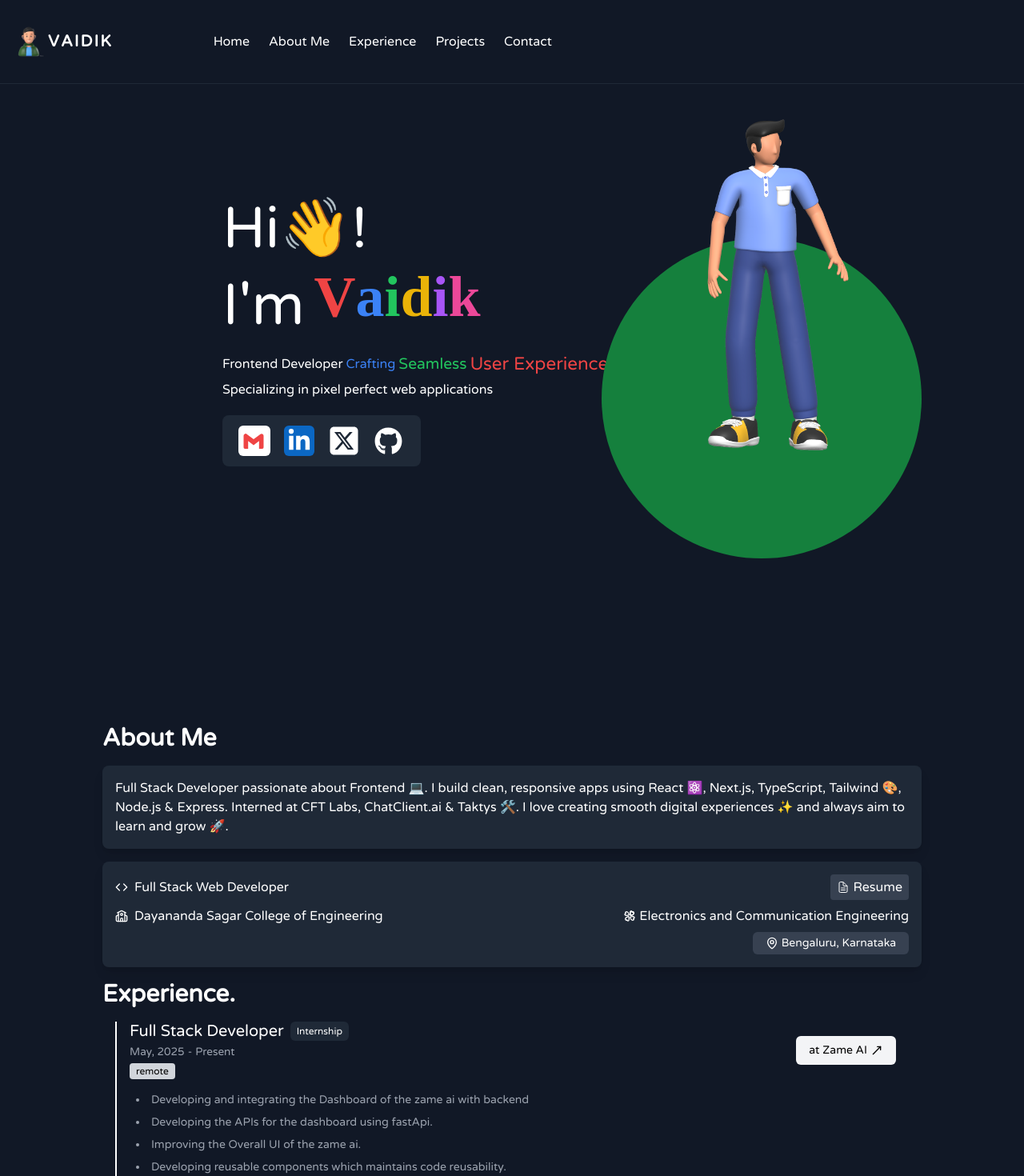
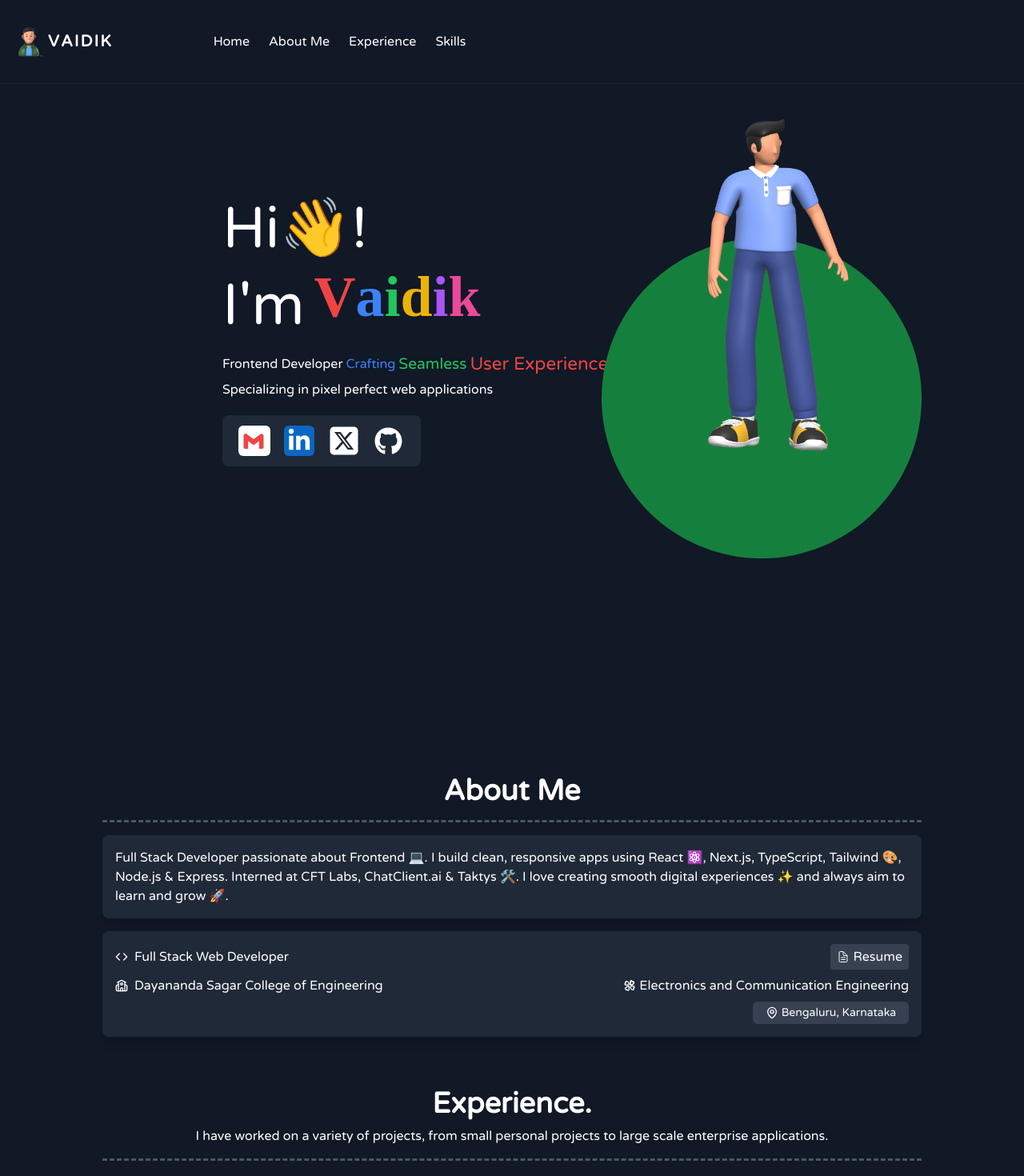
Before and after one commit to Vaidik1308/personal-portfolio, a Next.js app: page / in a window 1280 px wide. Shown: the top 1470 px of the page at 80% size. Built offline with nearby package versions, Linux system fonts and the light colour scheme; a web font is replaced by a local one; what tailwindcss-motion would draw is missing.

Commit message:
added animation in the headings

```diff
--- a/src/components/Home/AboutMe/AboutMe.tsx
+++ b/src/components/Home/AboutMe/AboutMe.tsx
@@ -5,13 +5,14 @@ import { aboutData } from '@/lib/data'
 import { IoDocumentTextOutline } from 'react-icons/io5'
 import { TbBrand4Chan } from 'react-icons/tb'
 import AnimatedElement from '@/components/Reusable/animated-element'
+import { HeaderSection } from '@/components/Reusable/HeaderSection'
 
 
 const AboutMe = () => {
   return (
-    <section>
+    <section id='about' className=' md:mt-16'>
         <Container>
-            <h2>About Me</h2>
+            <HeaderSection>About Me</HeaderSection>
             <AnimatedElement variant='fadeInUp' delay={0.1} duration={0.5} once={true} className='my-4 gap-4 shadow-lg bg-gray-800 p-4 rounded-lg'>
             Full Stack Developer passionate about Frontend <span className=''>💻</span>. I build clean, responsive apps using React <span>⚛️</span>, Next.js, TypeScript, Tailwind <span>🎨</span>, Node.js & Express. Interned at CFT Labs, ChatClient.ai & Taktys <span>🛠️</span>. I love creating smooth digital experiences <span>✨</span> and always aim to learn and grow <span>🚀</span>.
 
--- a/src/components/Home/SkillsSection/index.tsx
+++ b/src/components/Home/SkillsSection/index.tsx
@@ -4,6 +4,7 @@ import React, { useEffect, useState } from 'react'
 import { FaReact } from 'react-icons/fa';
 import { SiExpress, SiMongodb, SiNextdotjs, SiTailwindcss, SiTypescript, SiNodedotjs, SiPostgresql, SiGit, SiJavascript, SiPython, SiCplusplus, SiReact, SiFastapi, SiDart, SiSass } from 'react-icons/si';
 import AnimatedElement from '@/components/Reusable/animated-element';
+import { HeaderSection } from '@/components/Reusable/HeaderSection';
 
 type Skill = {
     name: string;
@@ -103,10 +104,10 @@ const SkillsSection = () => {
 
     ]
   return (
-    <section className='mt-12'>
+    <section id='skills' className='mt-12'>
     <Container className='text-white'>
-      <h2>Skills.</h2>
-      <div className='md:mx-4 md:flex md:flex-wrap md:gap-4 md:py-4 py-4 grid grid-cols-3 gap-4'>
+      <HeaderSection>Skills.</HeaderSection>
+      <div className='md:mx-4 md:flex md:flex-wrap md:gap-4 md:py-4 md:justify-center md:items-center py-4 grid grid-cols-3 gap-4'>
         {/* <ExperienceTimeline/> */}
         {
             skills.map((skill, index) => (
@@ -116,7 +117,7 @@ const SkillsSection = () => {
                     duration={0.5}
                     once={true}
                     key={index}
-                    className='flex items-center flex-col bg-gray-800 md:p-4 rounded-lg md:size-32 size-24 justify-center gap-5 hover:scale-105 transition-all duration-300 cursor-pointer hover:bg-gray-700'
+                    className='flex items-center flex-col bg-gray-800 md:p-4 rounded-lg md:size-32 size-24 p-1 justify-center gap-5 hover:scale-105 transition-all duration-300 cursor-pointer hover:bg-gray-700'
                 >
                     {skill.icon}
                     <span className='text-sm'>{skill.name}</span>
--- a/src/components/Home/experience/Expirience.tsx
+++ b/src/components/Home/experience/Expirience.tsx
@@ -1,12 +1,17 @@
 import Container from '@/components/Reusable/Container'
 import React from 'react'
 import ExperienceTimeline from './ExperienceTimeline'
+import { HeaderSection } from '@/components/Reusable/HeaderSection'
+
+
 
 const Experience = () => {
   return (
-    <section>
-      <Container className='text-white'>
-        <h2>Experience.</h2>
+    <section id='experience' className='mt-12'>
+      <Container className='text-white flex flex-col gap-4 justify-center items-center w-full'>
+        <div className='flex flex-col gap-2 justify-center items-center w-full'>
+          <HeaderSection description='I have worked on a variety of projects, from small personal projects to large scale enterprise applications.'>Experience.</HeaderSection>
+        </div>
         <div className='md:mx-4'>
           <ExperienceTimeline/>
         </div>
--- /dev/null
+++ b/src/components/Reusable/HeaderSection.tsx
@@ -0,0 +1,10 @@
+import AnimatedElement from "./animated-element"
+
+export const HeaderSection = ({children,description}: {children: React.ReactNode,description?: string}) => {
+    return (
+      <AnimatedElement variant='fadeInUp' delay={0.1} duration={0.5} once={true} className='flex flex-col gap-2 justify-center items-center w-full  border-dashed border-b-[3px] border-gray-600 pb-4'>
+        <h2 className='text-4xl font-bold'>{children}</h2>
+        {description && <p>{description}</p>}
+      </AnimatedElement>
+    )
+  }
--- a/src/lib/data.ts
+++ b/src/lib/data.ts
@@ -14,12 +14,8 @@ export const navigationData:NavigationType[] = [
       path:"#experience"
     },
     {
-      label:"Projects",
-      path:"#projects"
-    },
-    {
-      label:"contact",
-      path:"#contact"
+      label:"Skills",
+      path:"#skills"
     },
   ]
 
```
